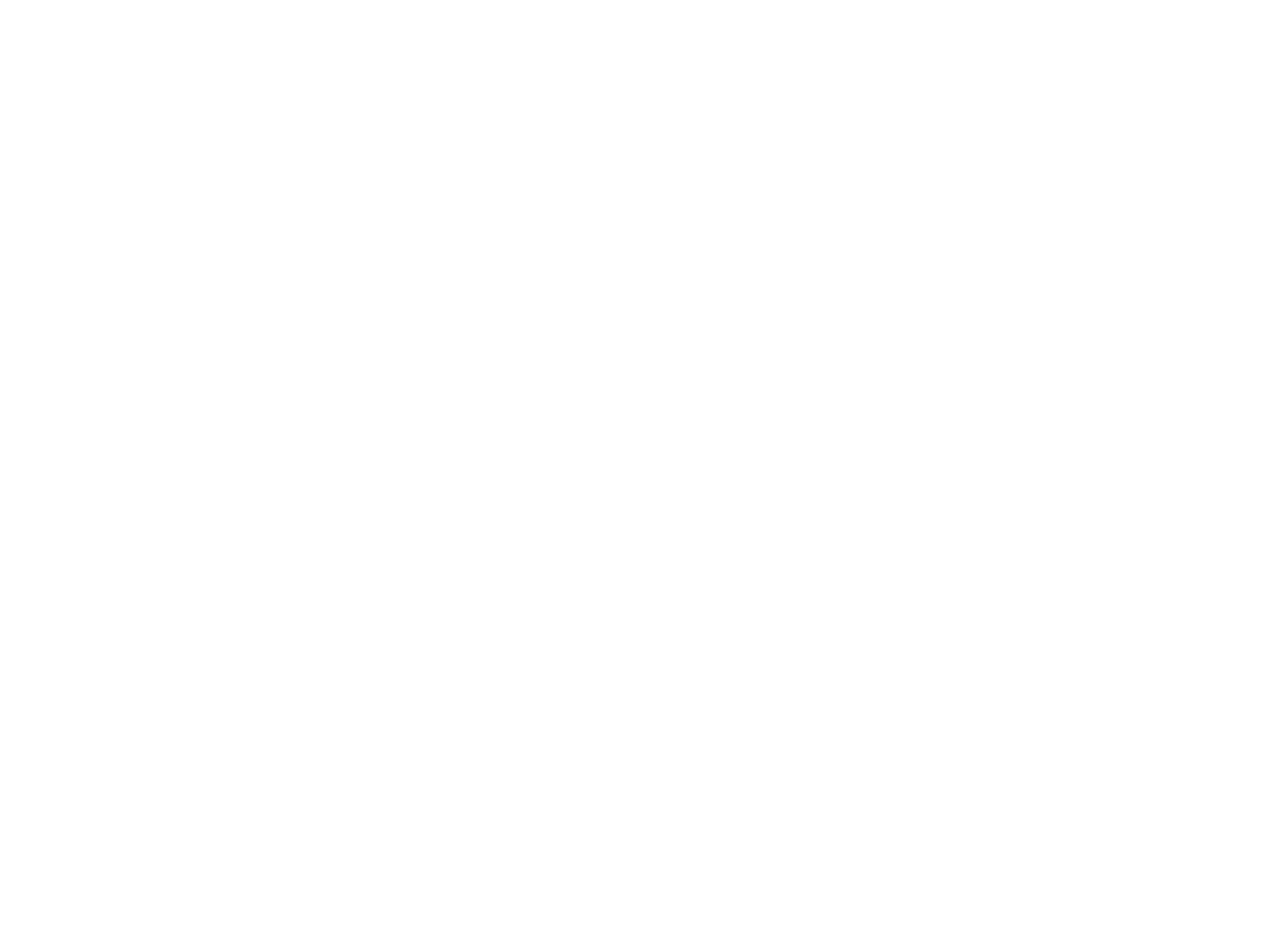
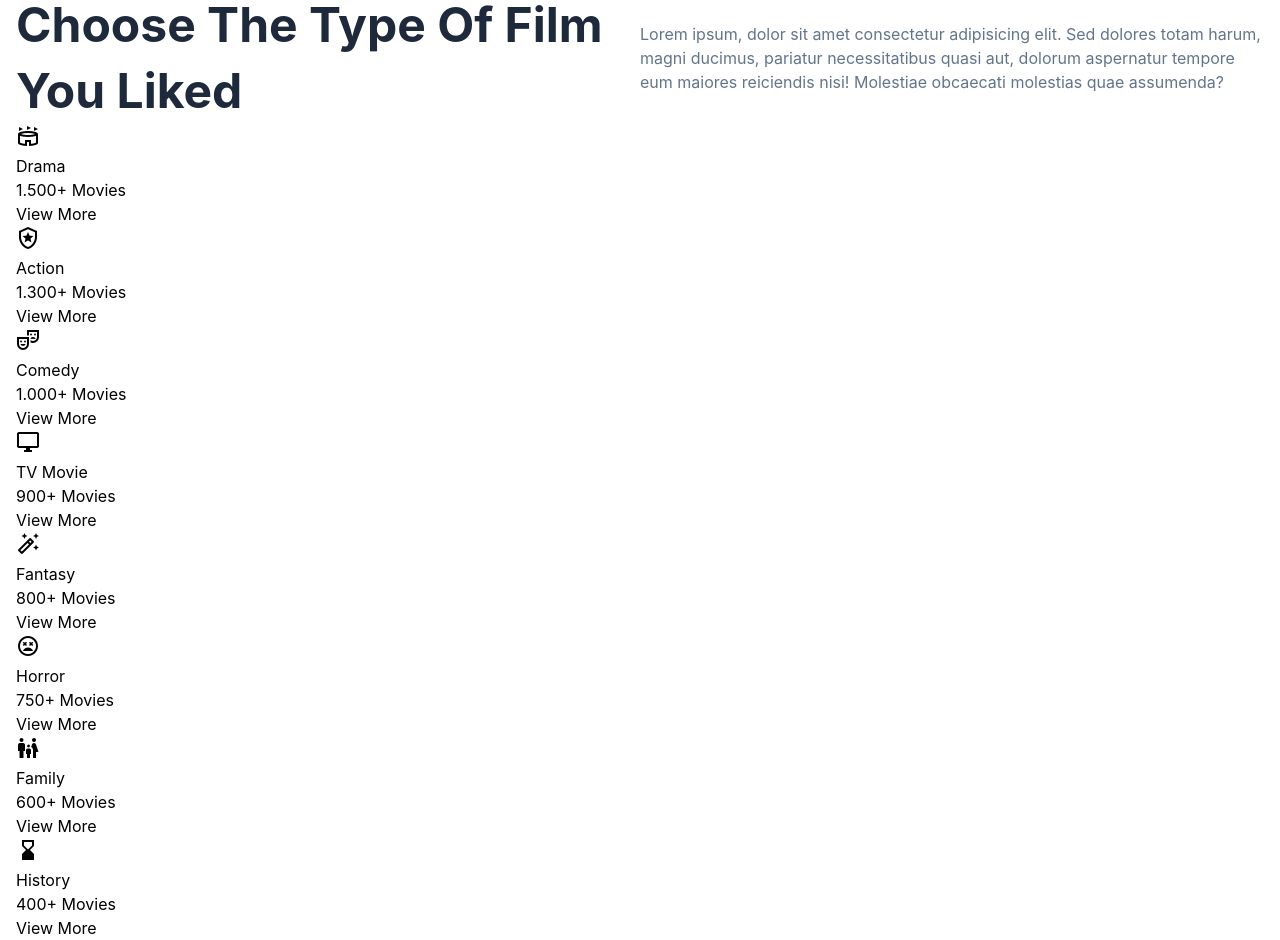
Before and after one commit to cperdiansyah/react-movienesia, a React (Create React App) app: page / in a window 1280 px wide. Shown: the part 700-1640 px from the top of the page. Before the commit the page ends 800 px from the top, so only its background shows below. Built offline with nearby package versions, Linux system fonts and the light colour scheme.

Commit message:
add data categories from home categories section

```diff
--- /dev/null
+++ b/public/env.js
@@ -0,0 +1,3 @@
+window.env = {
+  "TMDB_API_KEY": "defd5d714304c7bb88ab0dbb4ac5bccc"
+};
--- a/public/index.html
+++ b/public/index.html
@@ -25,6 +25,11 @@
       Learn how to configure a non-root public URL by running `npm run build`.
     -->
     <title>React App</title>
+    <script id="react-dotenv" src="./env.js"></script>
+    <link
+      href="https://fonts.googleapis.com/css?family=Material+Icons|Material+Icons+Outlined"
+      rel="stylesheet"
+    />
   </head>
   <body>
     <noscript>You need to enable JavaScript to run this app.</noscript>
--- a/src/App.css
+++ b/src/App.css
@@ -1,3 +1,6 @@
 .App {
   @apply transition duration-[400ms] ease-in-out;
 }
+body {
+  scroll-behavior: smooth;
+}
--- a/src/components/Brand/index.jsx
+++ b/src/components/Brand/index.jsx
@@ -20,7 +20,7 @@
               className="h-11 w-11"
               loading="lazy"
             />
-            <h3 className="font-semibold text-lg">
+            <h3 className="font-semibold text-xl">
               <span className="text-primary">Movie</span>
               <span className="text-secondary">Nesia</span>
             </h3>
--- /dev/null
+++ b/src/components/Card Categories/index.jsx
@@ -0,0 +1,25 @@
+import React from 'react';
+import Button from '../Button';
+
+export default function CardCategory({ category }) {
+  //   console.log(category);
+  return (
+    <div>
+      <div className="icon-wrapper">
+        <div className="icon-wrapper__icon">
+          <span className="material-icons-outlined">{category.avatar}</span>
+        </div>
+      </div>
+      <div className="categories-content-wrapper">
+        <h3 className="categories-content-wrapper__title">{category.name}</h3>
+        <p className="categories-content-wrapper__total">
+          {category.total.toLocaleString('id-ID')}+ Movies
+        </p>
+
+        <Button type="link" href={`/genres/${category.id}`}>
+          View More
+        </Button>
+      </div>
+    </div>
+  );
+}
--- a/src/components/ToogleDrakmode/index.jsx
+++ b/src/components/ToogleDrakmode/index.jsx
@@ -20,6 +20,7 @@
         type="button"
         className="
          transition duration-400 ease-in-out rounded-lg text-sm p-2.5
+         shadow-md
 
         text-gray-500 hover:bg-gray-500 hover:text-gray-300 active:bg-gray-300
         border-2 border-gray-500
--- a/src/pages/Home.jsx
+++ b/src/pages/Home.jsx
@@ -1,6 +1,7 @@
 import React from 'react';
 import { Helmet, HelmetProvider } from 'react-helmet-async';
 import Hero from '../parts/Hero';
+import Categories from '../parts/Home - Categories';
 
 export default function Home() {
   return (
@@ -9,6 +10,7 @@
         <title>Home | MovieNesia</title>
       </Helmet>
       <Hero />
+      <Categories />
     </HelmetProvider>
   );
 }
--- a/src/parts/Hero/index.jsx
+++ b/src/parts/Hero/index.jsx
@@ -6,17 +6,17 @@
 
 export default function Hero() {
   return (
-    <section className="pt-12 relative h-[700px]">
+    <section className="hero-section pt-7 relative ">
       <div className="container">
         <div className="flex flex-col md:flex-row md:items-center">
           <div className="w-full md:w-1/2 relative">
             <h3 className="welcome-sign text-lg text-gray-500 dark:text-gray-200 font-medium flex items-center ">
               Welcome
             </h3>
-            <h4 className="text-5xl font-bold leading-tight mt-3 text-slate-800 dark:text-slate-200">
+            <h4 className="text-5xl font-bold leading-tight mt-3 text-text_primary dark:text-text_primary_dark">
               Explore millions of movies and TV shows
             </h4>
-            <p className="text-lg mt-5 mb-10 text-slate-500 dark:text-slate-200 ">
+            <p className="text-lg mt-5 mb-10 text-text_secondary dark:text-text_secondary_dark ">
               You can still enjoy the latest movies and other movies online and
               at a lower price
             </p>
--- /dev/null
+++ b/src/parts/Home - Categories/index.jsx
@@ -0,0 +1,158 @@
+import React from 'react';
+import env from 'react-dotenv';
+
+import CardCategory from '../../components/Card Categories';
+
+export default function Categories() {
+  // const [categories, setCategories] = useState([]);
+
+  const categories = [
+    {
+      id: 28,
+      name: 'Action',
+      avatar: 'local_police',
+      total: 1300,
+    },
+    {
+      id: 12,
+      name: 'Adventure',
+      avatar: 'local_florist',
+      total: 200,
+    },
+    {
+      id: 16,
+      name: 'Animation',
+      avatar: 'cruelty_free',
+      total: 300,
+    },
+    {
+      id: 35,
+      name: 'Comedy',
+      avatar: 'theater_comedy',
+      total: 1000,
+    },
+    {
+      id: 80,
+      name: 'Crime',
+      avatar: 'gavel',
+      total: 300,
+    },
+    {
+      id: 99,
+      name: 'Documentary',
+      avatar: 'local_library',
+      total: 300,
+    },
+    {
+      id: 18,
+      name: 'Drama',
+      avatar: 'stadium',
+      total: 1500,
+    },
+    {
+      id: 10751,
+      name: 'Family',
+      avatar: 'family_restroom',
+      total: 600,
+    },
+    {
+      id: 14,
+      name: 'Fantasy',
+      avatar: 'auto_fix_high',
+      total: 800,
+    },
+    {
+      id: 36,
+      name: 'History',
+      avatar: 'hourglass_bottom',
+      total: 400,
+    },
+    {
+      id: 27,
+      name: 'Horror',
+      avatar: 'sentiment_very_dissatisfied',
+      total: 750,
+    },
+    {
+      id: 10402,
+      name: 'Music',
+      avatar: 'music_note',
+      total: 300,
+    },
+    {
+      id: 9648,
+      name: 'Mystery',
+      avatar: 'help_center',
+    },
+    {
+      id: 10749,
+      name: 'Romance',
+      avatar: 'volunteer_activism',
+      total: 300,
+    },
+    {
+      id: 878,
+      name: 'Science Fiction',
+      avatar: 'settings',
+      total: 300,
+    },
+    {
+      id: 10770,
+      name: 'TV Movie',
+      avatar: 'desktop_windows',
+      total: 900,
+    },
+    {
+      id: 53,
+      name: 'Thriller',
+      avatar: 'healing',
+      total: 300,
+    },
+    {
+      id: 10752,
+      name: 'War',
+      avatar: 'flag',
+      total: 300,
+    },
+    {
+      id: 37,
+      name: 'Western',
+      avatar: 'explore',
+      total: 300,
+    },
+  ];
+
+  return (
+    <section className="hero-categories-section pt-10">
+      <div className="container">
+        <div className="title-wrapper flex items-center">
+          <h3
+            className="title font-bold text-5xl  md:w-1/2 leading-snug
+          text-text_primary
+          dark:text-text_primary_dark"
+          >
+            Choose The Type Of Film You Liked
+          </h3>
+          <p
+            className="md:w-1/2 text-base
+           text-text_secondary
+            dark:text-text_secondary_dark"
+          >
+            Lorem ipsum, dolor sit amet consectetur adipisicing elit. Sed
+            dolores totam harum, magni ducimus, pariatur necessitatibus quasi
+            aut, dolorum aspernatur tempore eum maiores reiciendis nisi!
+            Molestiae obcaecati molestias quae assumenda?
+          </p>
+        </div>
+        <div className="categories-wrapper">
+          {categories
+            .sort((a, b) => b.total - a.total)
+            .slice(0, 8)
+            .map((category) => (
+              <CardCategory key={category.id} category={category} />
+            ))}
+        </div>
+      </div>
+    </section>
+  );
+}
--- a/tailwind.config.js
+++ b/tailwind.config.js
@@ -11,6 +11,10 @@
         dark: '#121829',
         primary: '#7B6EF6',
         secondary: '#1EA5FC',
+        text_primary: '#1e293b',
+        text_secondary: '#64748b',
+        text_primary_dark: '#e2e8f0',
+        text_secondary_dark: '#cbd5e1',
       },
       screen: {
         '2xl': '1320px',
```
Also changed, not shown: package.json (+9 -3 lines), 2 other files (tests, documents, lock files or other folders).
